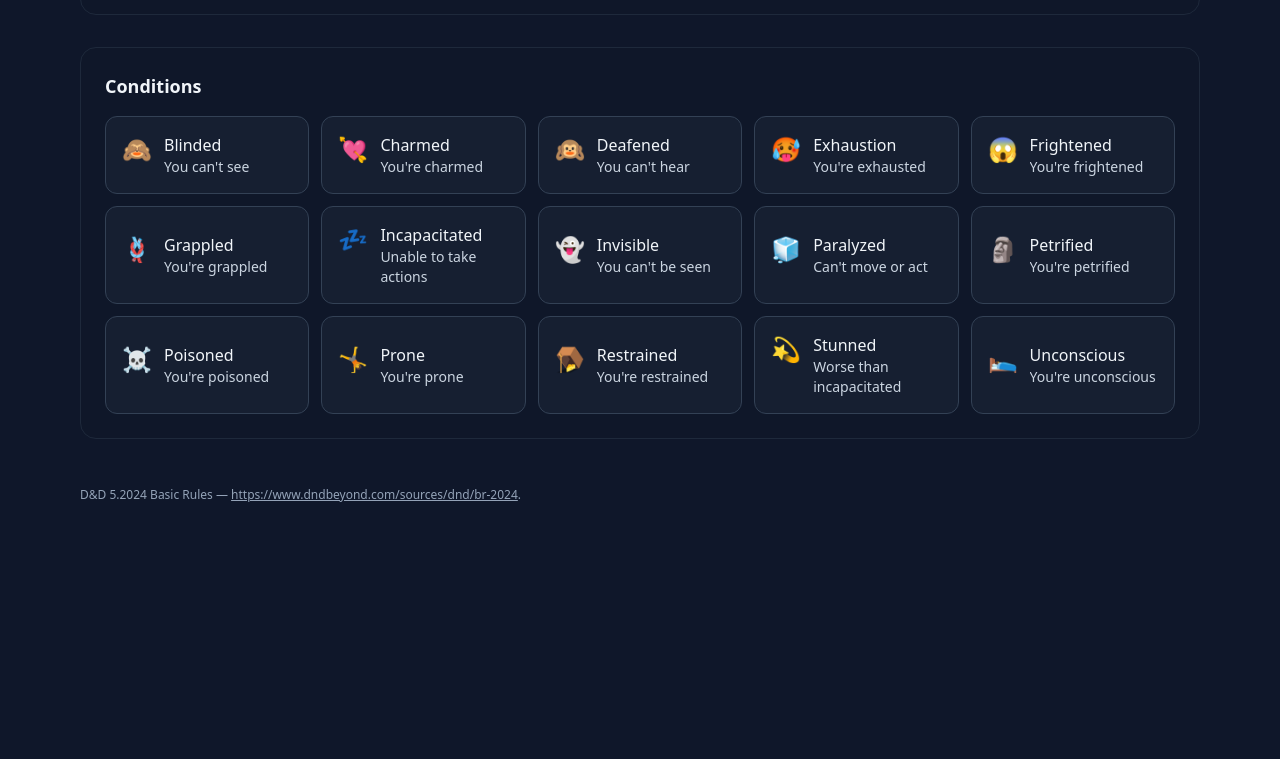
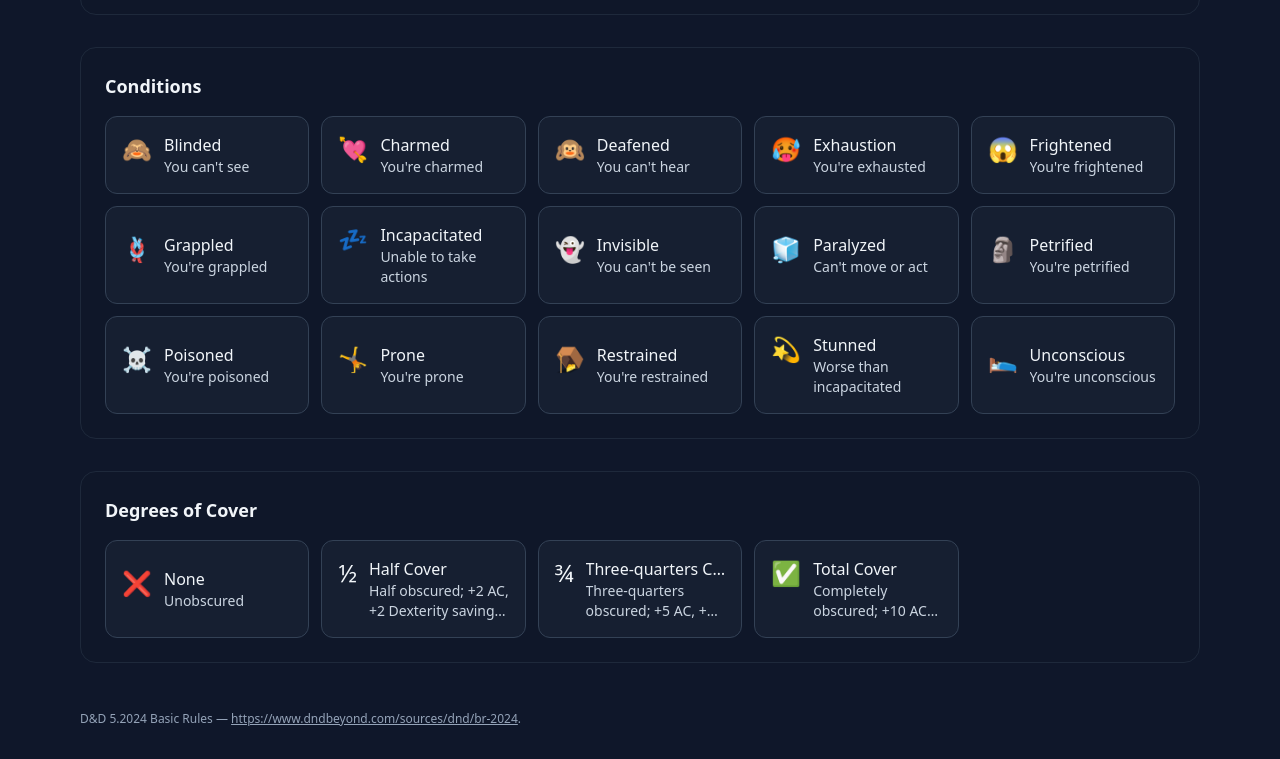
Before and after one commit to mdelegge/Toolbox, a plain HTML site: page reference_chart/index.html in a window 1280 px wide. Shown: the part 898-1657 px from the top of the page. Before the commit the page ends 1433 px from the top, so only its background shows below. Drawn offline with nearby package versions, Linux system fonts and the light colour scheme.

Commit message:
Add Cover Types to Quick Reference

```diff
--- a/reference_chart/js/data.js
+++ b/reference_chart/js/data.js
@@ -54,6 +54,15 @@ window.REFERENCE_TOPICS = [
       { key: "stunned", title: "Stunned", short: "Worse than incapacitated", icon: "💫", definition: "You are incapacitated, can’t move, and can speak only falteringly; attack rolls against you have Advantage; you automatically fail Strength and Dexterity saving throws." },
       { key: "unconscious", title: "Unconscious", short: "You're unconscious", icon: "🛌", definition: "You are incapacitated, can’t move or speak, and are unaware of your surroundings; you drop whatever you’re holding and fall prone; attack rolls against you have Advantage; any attack that hits is a critical hit if the attacker is within 5 feet." }
     ]
+  },
+  {
+    name: "Degrees of Cover",
+    items: [
+      { key: "none", title: "None", short: "Unobscured", icon: "❌", definition: "No cover. Normal targetting rules." },
+      { key: "half", title: "Half Cover", short: "Half obscured; +2 AC, +2 Dexterity saving throws", icon: "½", definition: "Obscures about half of a creature's body, granting a +2 bonus to Armor Class (AC) and Dexterity saving throws. Examples include a low wall or a narrow tree trunk." },
+      { key: "three-quarters", title: "Three-quarters Cover", short: "Three-quarters obscured; +5 AC, +5 Dexterity saving throws", icon: "¾", definition: "Obscures three-quarters of a creature's body, granting a +5 bonus to AC and Dexterity saving throws. Examples include a large tree or a large rock." },
+      { key: "total", title: "Total Cover", short: "Completely obscured; +10 AC, +10 Dexterity saving throws", icon: "✅", definition: "Completely obscures a creature, granting a +10 bonus to AC and Dexterity saving throws. Examples include a large tree or a large rock." }
+    ]
   }
 ];
 
```
Also changed, not shown: index.html (+1 -1 lines).
